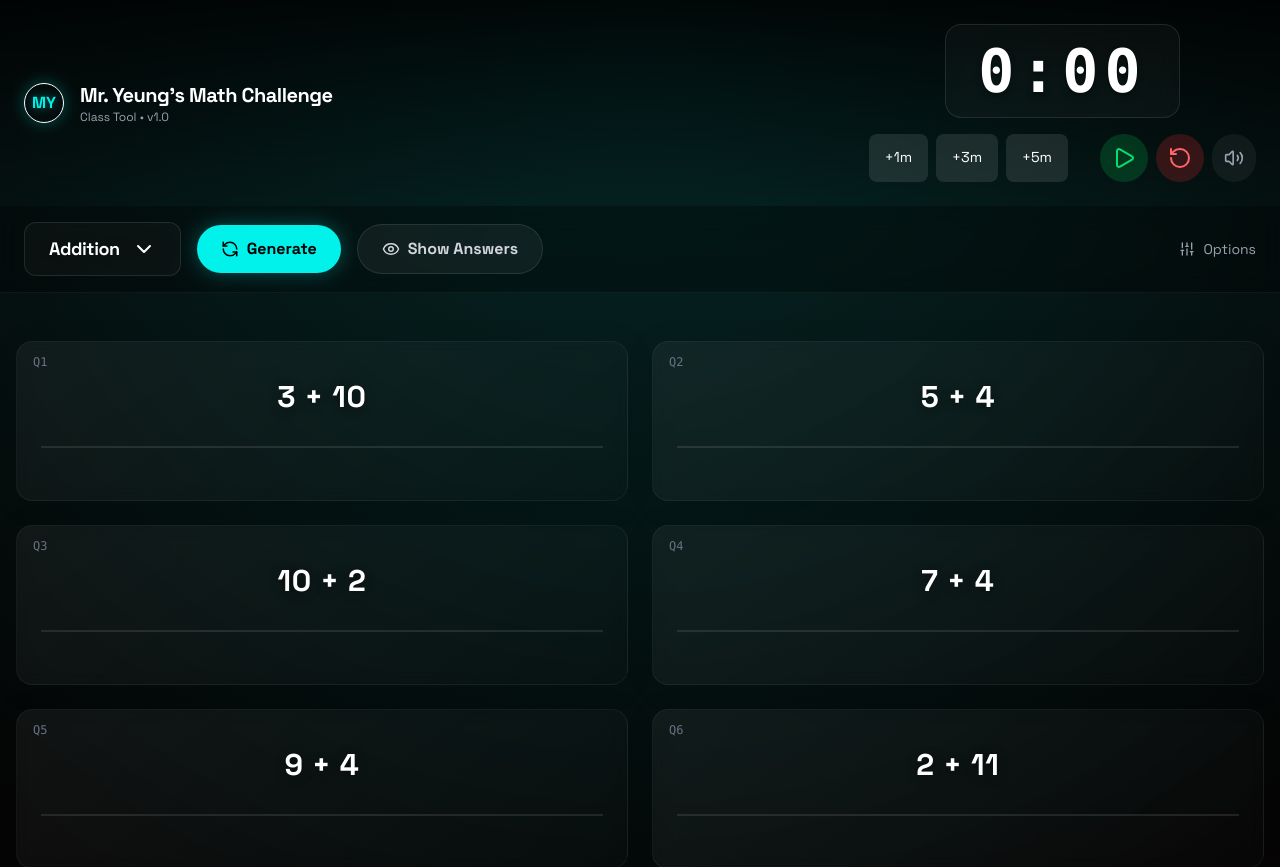
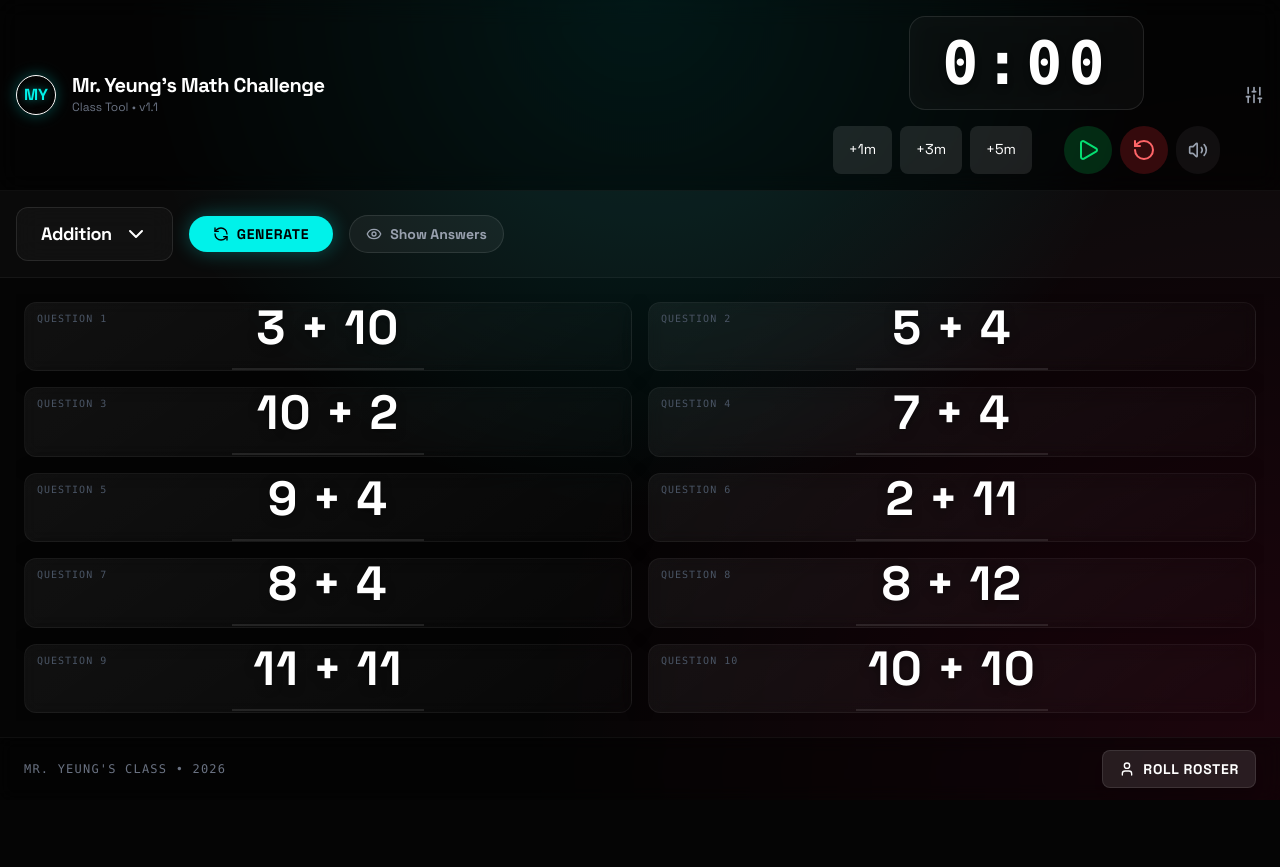
Before and after one commit to higanste/mr-yeung-s-created-by-arslan, a Next.js app: page / in a window 1280 px wide. Shown: the top 867 px of the page. After the commit the page ends 800 px from the top, so only its background shows below. Built offline with nearby package versions, Linux system fonts and the light colour scheme.

Commit message:
Fix_Classroom_Layout_Fullscreen

```diff
--- a/app/page.tsx
+++ b/app/page.tsx
@@ -9,7 +9,7 @@ import { Timer } from "@/components/Timer";
 import { RosterPicker } from "@/components/RosterPicker";
 import { Footer } from "@/components/Footer";
 import { Sliders, RefreshCcw, Eye, EyeOff } from "lucide-react";
-import { motion } from "framer-motion";
+import { motion, AnimatePresence } from "framer-motion";
 
 export default function Home() {
   const [selectedTopic, setSelectedTopic] = useState<Topic>(TOPICS[0]); // Default to first
@@ -34,24 +34,32 @@ export default function Home() {
   }, []); // Empty dependency array ensures it runs only once on mount
 
   return (
-    <main className="min-h-screen flex flex-col items-center">
-      {/* Header */}
-      <header className="w-full p-6 flex justify-between items-center z-40 bg-gradient-to-b from-black/80 to-transparent">
+    <main className="h-screen w-full flex flex-col bg-bg-deep overflow-hidden">
+      {/* Header - Fixed Height */}
+      <header className="flex-none w-full p-4 flex justify-between items-center z-40 bg-black/40 border-b border-white/5 backdrop-blur-md">
         <div className="flex items-center gap-4">
           <div className="w-10 h-10 rounded-full bg-neon-cyan/20 flex items-center justify-center border border-neon-cyan shadow-[0_0_15px_rgba(0,242,234,0.3)]">
             <span className="font-bold text-neon-cyan">MY</span>
           </div>
           <div>
-            <h1 className="text-xl font-bold tracking-tight text-white">Mr. Yeung&#39;s Math Challenge</h1>
-            <p className="text-xs text-gray-400">Class Tool • v1.0</p>
+            <h1 className="text-xl font-bold tracking-tight text-white mb-0 leading-none">Mr. Yeung&#39;s Math Challenge</h1>
+            <p className="text-xs text-gray-500 mt-1">Class Tool • v1.1</p>
           </div>
         </div>
 
+        <div className="flex items-center gap-6">
           <Timer />
+          <button onClick={() => setShowSettings(!showSettings)} className="text-gray-400 hover:text-white transition-colors">
+            <Sliders size={20} />
+          </button>
+        </div>
       </header>
 
+      {/* Main Content Area - FLEX GROW to fill screen */}
+      <div className="flex-1 flex flex-col relative overflow-hidden">
+
         {/* Controls Bar */}
-      <div className="sticky top-0 z-30 w-full backdrop-blur-md bg-black/30 border-b border-white/5 py-4 px-6 mb-8 flex flex-wrap justify-between items-center gap-4">
+        <div className="flex-none p-4 flex flex-wrap justify-between items-center gap-4 border-b border-white/5 bg-white/[0.02]">
           <div className="flex items-center gap-4">
             <TopicSelector
               selectedTopic={selectedTopic}
@@ -62,65 +70,58 @@ export default function Home() {
 
             <button
               onClick={handleGenerate}
-            className="btn-primary flex items-center gap-2 px-6 py-3"
+              className="btn-primary flex items-center gap-2 px-6 py-2 text-sm uppercase tracking-wider"
             >
-            <RefreshCcw size={18} /> Generate
+              <RefreshCcw size={16} /> Generate
             </button>
 
             <button
               onClick={() => setShowAnswers(!showAnswers)}
-            className={`flex items-center gap-2 px-6 py-3 rounded-full font-bold transition-all border ${showAnswers ? 'bg-neon-green/20 border-neon-green text-neon-green' : 'bg-white/5 border-white/10 text-gray-300 hover:bg-white/10'}`}
+              className={`flex items-center gap-2 px-4 py-2 rounded-full font-bold text-sm transition-all border ${showAnswers ? 'bg-neon-green/10 border-neon-green text-neon-green' : 'bg-white/5 border-white/10 text-gray-400 hover:bg-white/10'}`}
             >
-            {showAnswers ? <><EyeOff size={18} /> Hide Answers</> : <><Eye size={18} /> Show Answers</>}
-          </button>
-        </div>
-
-        <div className="flex items-center gap-4">
-          <button
-            onClick={() => setShowSettings(!showSettings)}
-            className="flex items-center gap-2 text-sm text-gray-400 hover:text-white transition-colors"
-          >
-            <Sliders size={16} /> Options
+              {showAnswers ? <><EyeOff size={16} /> Answers Visible</> : <><Eye size={16} /> Show Answers</>}
             </button>
           </div>
         </div>
 
-      {/* Settings Panel */}
+        {/* Settings Panel Overlay */}
+        <AnimatePresence>
           {showSettings && (
             <motion.div
-          initial={{ opacity: 0, height: 0 }}
-          animate={{ opacity: 1, height: 'auto' }}
-          className="w-full max-w-7xl px-6 mb-8 overflow-hidden"
+              initial={{ opacity: 0, y: -20 }}
+              animate={{ opacity: 1, y: 0 }}
+              exit={{ opacity: 0, y: -20 }}
+              className="absolute top-0 left-0 w-full z-30 p-4 bg-black/90 backdrop-blur-xl border-b border-neon-cyan/20 shadow-2xl"
             >
-          <div className="glass-panel p-6 rounded-xl grid grid-cols-1 md:grid-cols-3 gap-6">
+              <div className="max-w-4xl mx-auto grid grid-cols-1 md:grid-cols-3 gap-8">
                 <div className="space-y-2">
-              <label className="text-sm text-gray-400">Difficulty (1-10)</label>
+                  <label className="text-sm text-gray-400 uppercase tracking-widest font-mono">Difficulty</label>
                   <input
                     type="range" min="1" max="10"
                     value={difficulty}
                     onChange={(e) => setDifficulty(parseInt(e.target.value))}
-                className="w-full accent-neon-cyan"
+                    className="w-full accent-neon-cyan h-2 bg-gray-800 rounded-lg appearance-none cursor-pointer"
                   />
-              <div className="text-right text-neon-cyan font-mono">{difficulty}</div>
+                  <div className="text-right text-neon-cyan font-mono text-xl">{difficulty}</div>
                 </div>
                 <div className="space-y-2">
-              <label className="text-sm text-gray-400">Questions Count</label>
+                  <label className="text-sm text-gray-400 uppercase tracking-widest font-mono">Count</label>
                   <input
-                type="range" min="5" max="50" step="5"
+                    type="range" min="4" max="20" step="2"
                     value={count}
                     onChange={(e) => setCount(parseInt(e.target.value))}
-                className="w-full accent-neon-pink"
+                    className="w-full accent-neon-pink h-2 bg-gray-800 rounded-lg appearance-none cursor-pointer"
                   />
-              <div className="text-right text-neon-pink font-mono">{count}</div>
+                  <div className="text-right text-neon-pink font-mono text-xl">{count}</div>
                 </div>
                 <div className="space-y-2">
-              <label className="text-sm text-gray-400">Grid Columns</label>
+                  <label className="text-sm text-gray-400 uppercase tracking-widest font-mono">Columns</label>
                   <div className="flex gap-2">
                     {[1, 2, 3, 4].map(c => (
                       <button
                         key={c}
                         onClick={() => setColumns(c)}
-                    className={`flex-1 py-1 rounded ${columns === c ? 'bg-white text-black font-bold' : 'bg-white/5 hover:bg-white/10'}`}
+                        className={`flex-1 py-2 rounded text-sm font-mono ${columns === c ? 'bg-white text-black font-bold' : 'bg-white/5 hover:bg-white/10'}`}
                       >
                         {c}
                       </button>
@@ -130,17 +131,20 @@ export default function Home() {
               </div>
             </motion.div>
           )}
+        </AnimatePresence>
 
-      {/* Content */}
+        {/* Question Grid - FILLS REMAINING SPACE */}
+        {/* Question Grid - FILLS REMAINING SPACE */}
+        <div className="flex-1 w-full p-4 overflow-hidden relative">
           <QuestionGrid questions={questions} showAnswers={showAnswers} columns={columns} />
+        </div>
 
-      {/* Roaster / Picker */}
-      <div className="w-full px-6 mt-16 pt-16 border-t border-white/5 bg-gradient-to-t from-black to-transparent">
-        <h2 className="text-center text-xl font-bold mb-8 text-gray-500 uppercase tracking-widest">Classroom Utils</h2>
+        {/* Roaster / Picker - Absolute Bottom Right or Toggle? Let's make it a small persistent integrated bar at bottom */}
+        <div className="flex-none border-t border-white/5 bg-black/40 backdrop-blur-sm p-3 flex justify-between items-center px-6">
+          <span className="text-xs text-gray-500 font-mono tracking-widest uppercase">Mr. Yeung&#39;s Class • 2026</span>
           <RosterPicker />
         </div>
-
-      <Footer />
+      </div>
     </main>
   );
 }
--- a/components/QuestionGrid.tsx
+++ b/components/QuestionGrid.tsx
@@ -17,8 +17,12 @@ export function QuestionGrid({ questions, showAnswers, columns }: Props) {
 
     return (
         <div
-            className="grid gap-6 w-full max-w-7xl mx-auto p-4 transition-all duration-500"
-            style={{ gridTemplateColumns: `repeat(${columns}, minmax(0, 1fr))` }}
+            className="grid gap-4 w-full h-full p-2 transition-all duration-500 overflow-y-auto"
+            style={{
+                gridTemplateColumns: `repeat(${columns}, minmax(0, 1fr))`,
+                // Auto-fit rows to fill height effectively? No, simpler to just scroll if needed but keep them compact
+                gridAutoRows: "minmax(0, 1fr)"
+            }}
         >
             <AnimatePresence>
                 {questions.map((q, i) => (
@@ -28,23 +32,23 @@ export function QuestionGrid({ questions, showAnswers, columns }: Props) {
                         animate={{ opacity: 1, scale: 1 }}
                         exit={{ opacity: 0, scale: 0.95 }}
                         transition={{ duration: 0.3, delay: i * 0.05 }}
-                        className="group glass-card p-6 rounded-2xl border border-white/5 hover:border-neon-cyan/30 transition-all hover:bg-white/5 relative flex flex-col items-center justify-center min-h-[160px]"
+                        className="group glass-card p-4 rounded-xl border border-white/5 hover:border-neon-cyan/30 transition-all hover:bg-white/5 relative flex flex-col items-center justify-center h-full w-full"
                     >
-                        <span className="absolute top-3 left-4 text-xs font-mono text-gray-500">Q{i + 1}</span>
+                        <span className="absolute top-2 left-3 text-[10px] font-mono text-gray-600 uppercase tracking-widest">Question {i + 1}</span>
 
-                        <h3 className="text-3xl font-bold text-white mb-4 text-center font-space-grotesk tracking-wide text-shadow">
+                        <h3 className="text-4xl md:text-5xl font-bold text-white mb-2 text-center font-space-grotesk tracking-wide text-shadow">
                             {q.question}
                         </h3>
 
-                        <div className="h-8 flex items-center justify-center w-full">
+                        <div className="h-10 flex items-center justify-center w-full mt-2">
                             <AnimatePresence mode="wait">
                                 {showAnswers ? (
                                     <motion.span
                                         key="ans"
-                                        initial={{ opacity: 0, y: 10 }}
-                                        animate={{ opacity: 1, y: 0 }}
-                                        exit={{ opacity: 0, y: -10 }}
-                                        className="text-2xl font-bold text-neon-green"
+                                        initial={{ opacity: 0, scale: 0.5 }}
+                                        animate={{ opacity: 1, scale: 1 }}
+                                        exit={{ opacity: 0, scale: 0.5 }}
+                                        className="text-3xl font-bold text-neon-green drop-shadow-[0_0_10px_rgba(10,255,0,0.5)]"
                                     >
                                         {q.answer}
                                     </motion.span>
@@ -54,7 +58,7 @@ export function QuestionGrid({ questions, showAnswers, columns }: Props) {
                                         initial={{ opacity: 0 }}
                                         animate={{ opacity: 1 }}
                                         exit={{ opacity: 0 }}
-                                        className="w-full h-[2px] bg-white/10 group-hover:bg-white/20 transition-colors"
+                                        className="w-1/3 h-[2px] bg-white/10 group-hover:bg-neon-cyan/50 transition-colors"
                                     />
                                 )}
                             </AnimatePresence>
--- a/components/RosterPicker.tsx
+++ b/components/RosterPicker.tsx
@@ -138,19 +138,21 @@ export function RosterPicker() {
     };
 
     return (
-        <div className="w-full max-w-3xl mx-auto mt-8">
-            <div className="glass-panel p-10 rounded-3xl border border-white/10 flex flex-col items-center gap-6 min-h-[350px] justify-center relative overflow-hidden shadow-2xl">
+        <div className="relative">
+            <div className={`${selectedStudent || isSpinning ? "fixed inset-0 z-50 bg-black/90 flex items-center justify-center p-4 backdrop-blur-xl" : ""}`}>
+                {/* Only show "Roll" button inline, but show RESULT as full screen overlay */}
+
+                <div className={`${selectedStudent || isSpinning ? "w-full max-w-2xl glass-panel p-10 rounded-3xl border border-neon-pink/20 shadow-[0_0_50px_rgba(255,0,85,0.2)]" : "w-auto"}`}>
 
                     <div className="absolute inset-0 bg-gradient-to-br from-transparent via-transparent to-neon-cyan/5 pointer-events-none" />
 
                     {!selectedStudent && !isSpinning && (
-                    <div className="text-center z-10">
-                        <h3 className="text-2xl font-bold mb-6 text-gray-200">Classroom Randomizer</h3>
+                        <div className="text-center z-10 flex items-center gap-4">
                             <button
                                 onClick={spin}
-                            className="btn-primary flex items-center gap-3 px-10 py-5 text-xl tracking-wide"
+                                className="bg-white/10 hover:bg-neon-pink/20 text-white hover:text-neon-pink border border-white/10 hover:border-neon-pink transition-all px-4 py-2 rounded-lg flex items-center gap-2 text-sm font-bold uppercase tracking-wider shadow-lg hover:shadow-neon-pink/20"
                             >
-                            <User size={24} /> Pick Student
+                                <User size={16} /> Roll Roster
                             </button>
                         </div>
                     )}
@@ -199,6 +201,22 @@ export function RosterPicker() {
                     )}
                 </div>
             </div>
+
+            {/* Close Overlay Button */}
+            {(selectedStudent || isSpinning) && (
+                <button
+                    onClick={() => {
+                        setSelectedStudent(null);
+                        setIsSpinning(false);
+                        setShowMessage(false);
+                        if (typeof window !== 'undefined' && 'speechSynthesis' in window) window.speechSynthesis.cancel();
+                    }}
+                    className="fixed top-8 right-8 z-[60] bg-white/10 p-3 rounded-full hover:bg-white/20 text-white"
+                >
+                    <svg width="24" height="24" viewBox="0 0 24 24" fill="none" stroke="currentColor" strokeWidth="2"><path d="M18 6L6 18M6 6l12 12" /></svg>
+                </button>
+            )}
+        </div>
     );
 }
 
```
Lines whose indentation alone changed are shown as unchanged.
